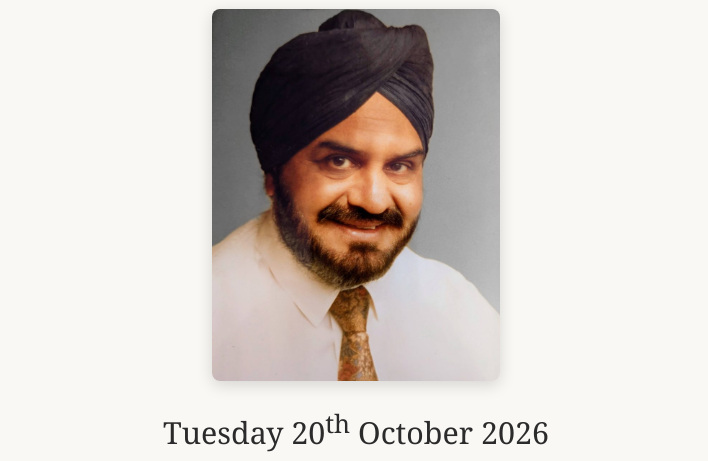
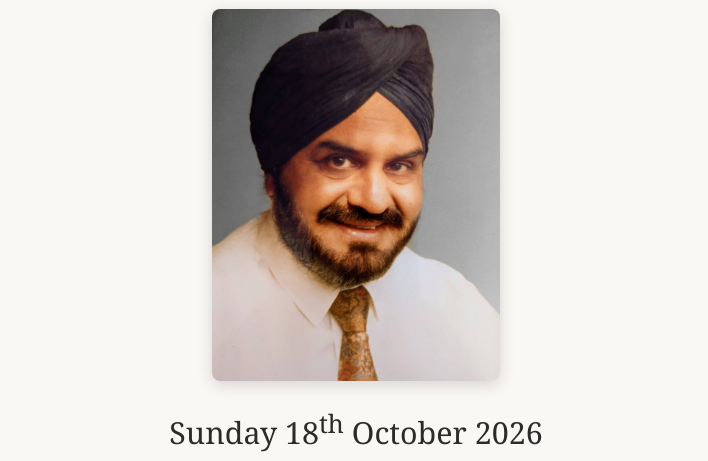
Before and after one commit to Dr-Mohinder-Singh-Bansel/funeral, a plain HTML site: page index.html in a window 1280 px wide. Shown: the part 316-777 px from the top of the page, without its empty margins (284-992 px from the left). Drawn offline with Linux system fonts and the light colour scheme.

Commit message:
Change funeral date to Sunday 18th October 2026

```diff
--- a/index.html
+++ b/index.html
@@ -62,7 +62,7 @@
 
     <img class="portrait" src="portrait.jpg" width="800" height="1034" alt="Portrait of Dr Mohinder Singh Bansel">
 
-    <p class="date">Tuesday 20<sup>th</sup> October 2026</p>
+    <p class="date">Sunday 18<sup>th</sup> October 2026</p>
     <p class="notice">* Due to delays from the coroner and international travel, we apologise for short notice.</p>
     <p class="updated" id="updated" hidden></p>
 
```
